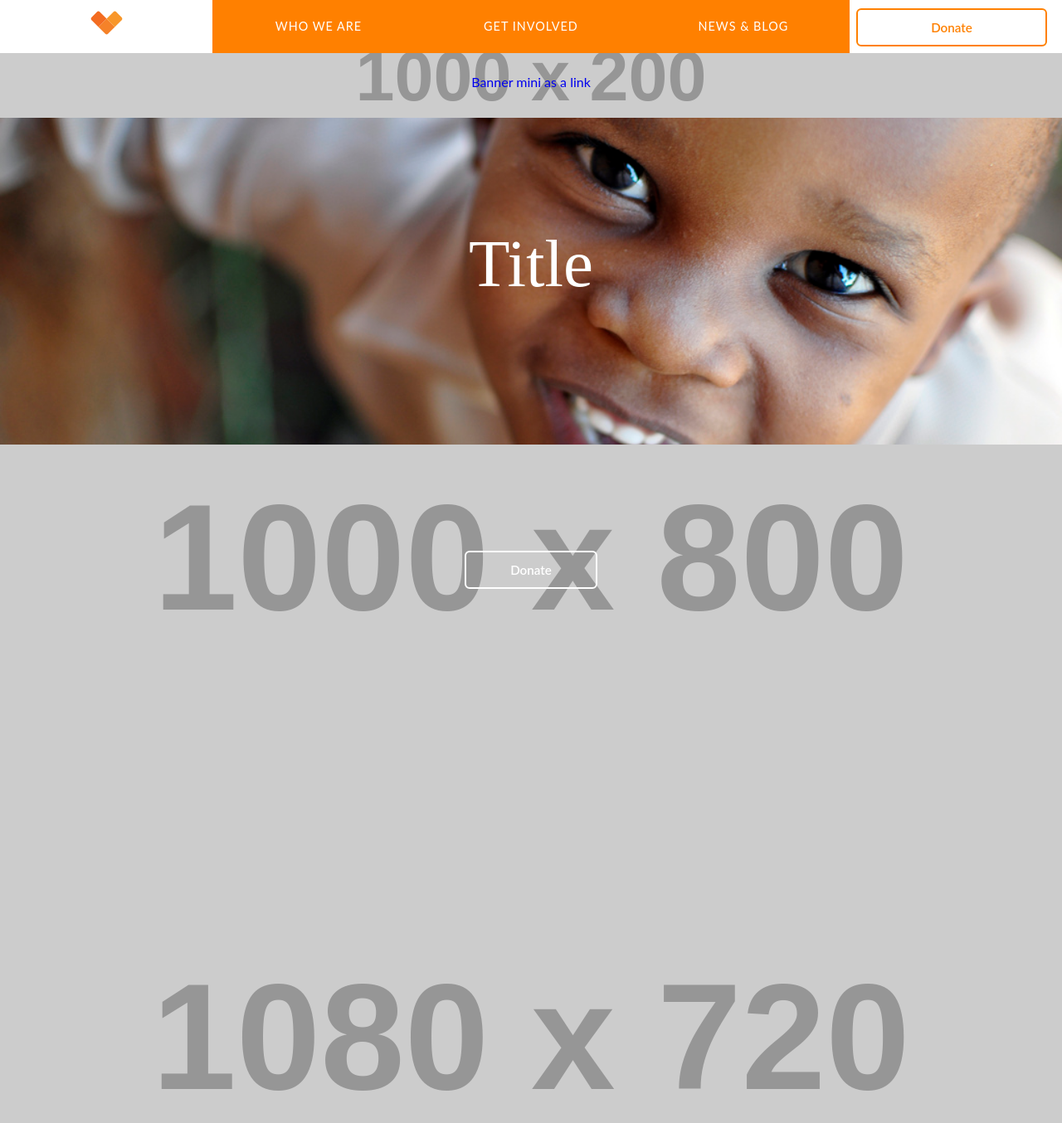
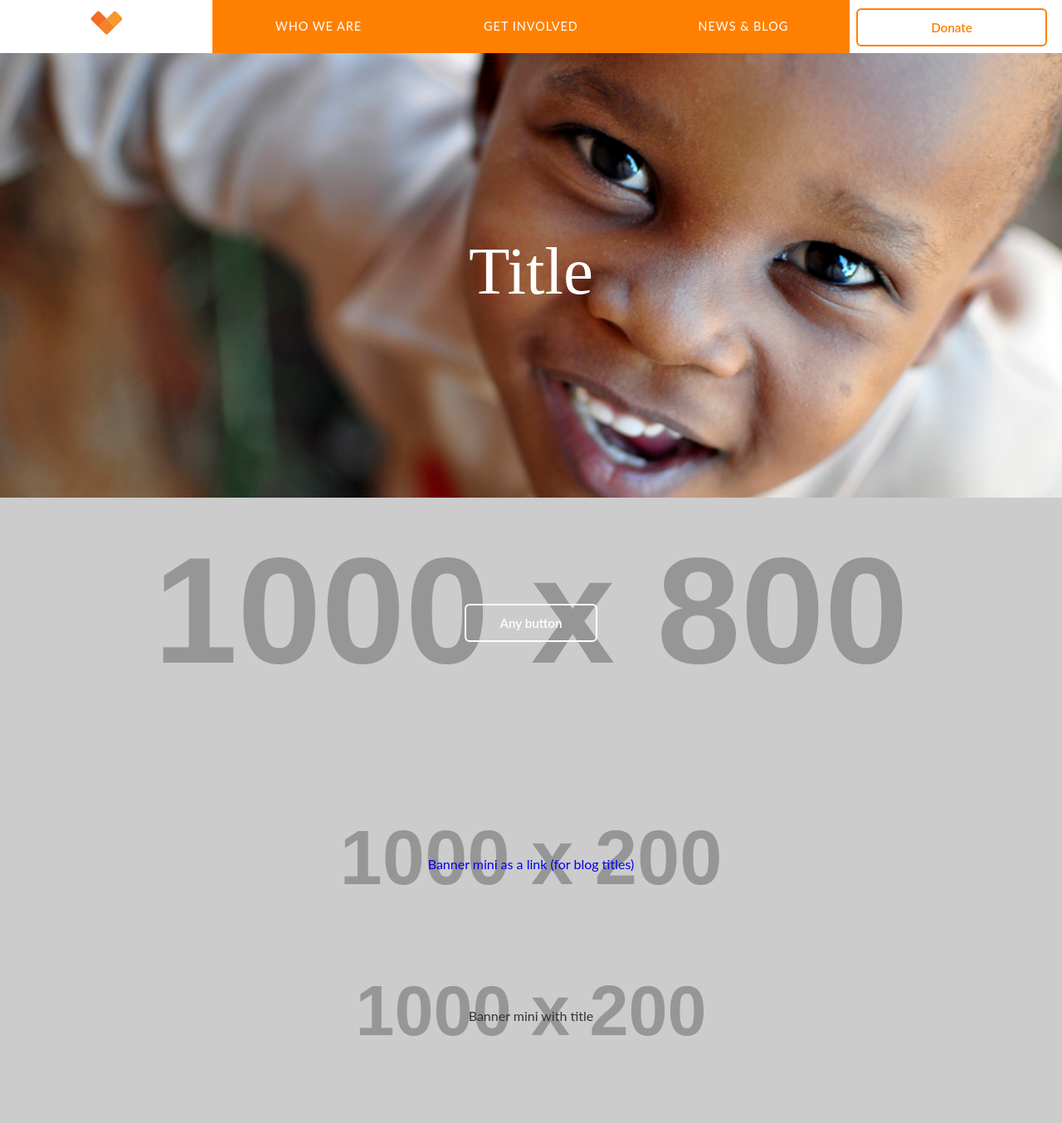
Before and after one commit to EvanAG/the-lunchbox-fund, a Jekyll site: the page built from structure.html, in a window 1280 px wide and 1400 px high. Shown: the top 1354 px of the window at 83% size. Built offline with Jekyll 4.4.1, drawn with Linux system fonts in a browser that asks for light colours; Markdown is read by kramdown in place of the engine named in the settings; some of the changed text lies outside the part shown.

Commit message:
feat(all): finished styling main content base

```diff
--- a/css/style.css
+++ b/css/style.css
@@ -688,6 +688,18 @@
 .light {
   font-weight: 300; }
 
+/* line 53, /Users/hasanyavuz91/Desktop/The Lunchbox Fund/the-lunchbox-fund/scss/components/typography */
+.inline-link {
+  text-decoration: none;
+  color: #ff8000;
+  border-bottom: 1px solid #ff8000;
+  transition: all 200ms linear;
+  -webkit-transition: all 200ms linear; }
+  /* line 7, /Users/hasanyavuz91/Desktop/The Lunchbox Fund/the-lunchbox-fund/scss/mixins */
+  .inline-link:hover {
+    color: #980d43;
+    border-bottom: 1px solid #980d43; }
+
 /* line 1, /Users/hasanyavuz91/Desktop/The Lunchbox Fund/the-lunchbox-fund/scss/components/header */
 .dd-menu {
   display: none; }
@@ -746,7 +758,7 @@
     cursor: pointer;
     outline: none;
     transition: all 0.3s; }
-    /* line 51, /Users/hasanyavuz91/Desktop/The Lunchbox Fund/the-lunchbox-fund/scss/mixins */
+    /* line 58, /Users/hasanyavuz91/Desktop/The Lunchbox Fund/the-lunchbox-fund/scss/mixins */
     .donate a:hover {
       background-color: #ff8000;
       color: #fff; }
@@ -876,7 +888,7 @@
       outline: none;
       transition: all 0.3s;
       width: 90%; }
-      /* line 51, /Users/hasanyavuz91/Desktop/The Lunchbox Fund/the-lunchbox-fund/scss/mixins */
+      /* line 58, /Users/hasanyavuz91/Desktop/The Lunchbox Fund/the-lunchbox-fund/scss/mixins */
       .donate a:hover {
         background-color: #ff8000;
         color: #fff; }
@@ -887,12 +899,19 @@
   width: 100%;
   background: #434244;
   color: white;
-  padding: 4rem; }
-  /* line 6, /Users/hasanyavuz91/Desktop/The Lunchbox Fund/the-lunchbox-fund/scss/components/footer */
+  padding: 4rem;
+  text-align: center; }
+  /* line 7, /Users/hasanyavuz91/Desktop/The Lunchbox Fund/the-lunchbox-fund/scss/components/footer */
   footer .quicklinks {
     list-style-type: none; }
 
-/* line 11, /Users/hasanyavuz91/Desktop/The Lunchbox Fund/the-lunchbox-fund/scss/components/footer */
+@media only screen and (min-width: 38em) {
+  /* line 14, /Users/hasanyavuz91/Desktop/The Lunchbox Fund/the-lunchbox-fund/scss/components/footer */
+  footer {
+    text-align: left; }
+ }
+
+/* line 20, /Users/hasanyavuz91/Desktop/The Lunchbox Fund/the-lunchbox-fund/scss/components/footer */
 .menu-buttons {
   font-size: 0.95em;
   display: block;
@@ -910,12 +929,12 @@
   cursor: pointer;
   outline: none;
   transition: all 0.3s; }
-  /* line 51, /Users/hasanyavuz91/Desktop/The Lunchbox Fund/the-lunchbox-fund/scss/mixins */
+  /* line 58, /Users/hasanyavuz91/Desktop/The Lunchbox Fund/the-lunchbox-fund/scss/mixins */
   .menu-buttons:hover {
     background-color: #fff;
     color: #fff; }
 
-/* line 15, /Users/hasanyavuz91/Desktop/The Lunchbox Fund/the-lunchbox-fund/scss/components/footer */
+/* line 24, /Users/hasanyavuz91/Desktop/The Lunchbox Fund/the-lunchbox-fund/scss/components/footer */
 .bottom-nav-title {
   text-transform: uppercase;
   font-size: 16px; }
@@ -926,49 +945,85 @@
   text-align: center;
   padding: 8rem 1rem;
   display: block; }
+  /* line 6, /Users/hasanyavuz91/Desktop/The Lunchbox Fund/the-lunchbox-fund/scss/components/banners */
+  .banner h1, .banner p {
+    margin: 0;
+    padding: 0; }
 
-/* line 8, /Users/hasanyavuz91/Desktop/The Lunchbox Fund/the-lunchbox-fund/scss/components/banners */
+/* line 11, /Users/hasanyavuz91/Desktop/The Lunchbox Fund/the-lunchbox-fund/scss/components/banners */
 .banner-mini {
-  padding: 2rem 1rem; }
+  padding: 2rem 1rem;
+  position: relative; }
+  /* line 14, /Users/hasanyavuz91/Desktop/The Lunchbox Fund/the-lunchbox-fund/scss/components/banners */
+  .banner-mini p {
+    margin: 0;
+    padding: 0; }
+
+/* line 19, /Users/hasanyavuz91/Desktop/The Lunchbox Fund/the-lunchbox-fund/scss/components/banners */
+.link-banner-mini {
+  padding: 2rem 1rem;
+  position: relative; }
+  /* line 22, /Users/hasanyavuz91/Desktop/The Lunchbox Fund/the-lunchbox-fund/scss/components/banners */
+  .link-banner-mini p {
+    margin: 0;
+    padding: 0; }
+
+/* line 27, /Users/hasanyavuz91/Desktop/The Lunchbox Fund/the-lunchbox-fund/scss/components/banners */
+.link-banner-mini:after {
+  content: '';
+  position: absolute;
+  top: 0;
+  bottom: 0;
+  left: 0;
+  right: 0;
+  opacity: 0;
+  background-color: red;
+  transition: all 200ms linear; }
+
+/* line 39, /Users/hasanyavuz91/Desktop/The Lunchbox Fund/the-lunchbox-fund/scss/components/banners */
+.link-banner-mini:hover:after {
+  opacity: 0.75; }
 
 @media only screen and (min-width: 38em) {
-  /* line 13, /Users/hasanyavuz91/Desktop/The Lunchbox Fund/the-lunchbox-fund/scss/components/banners */
+  /* line 44, /Users/hasanyavuz91/Desktop/The Lunchbox Fund/the-lunchbox-fund/scss/components/banners */
   .banner {
     padding: 8rem; }
 
-  /* line 17, /Users/hasanyavuz91/Desktop/The Lunchbox Fund/the-lunchbox-fund/scss/components/banners */
+  /* line 48, /Users/hasanyavuz91/Desktop/The Lunchbox Fund/the-lunchbox-fund/scss/components/banners */
   .banner-mini {
     padding: 2rem 5rem; }
  }
 
-/* line 22, /Users/hasanyavuz91/Desktop/The Lunchbox Fund/the-lunchbox-fund/scss/components/banners */
+/* line 53, /Users/hasanyavuz91/Desktop/The Lunchbox Fund/the-lunchbox-fund/scss/components/banners */
 .class-1 {
   background-image: url(http://placehold.it/1000x600);
   background-size: cover;
   background-position: center center;
   background-repeat: no-repeat; }
 
-/* line 26, /Users/hasanyavuz91/Desktop/The Lunchbox Fund/the-lunchbox-fund/scss/components/banners */
+/* line 57, /Users/hasanyavuz91/Desktop/The Lunchbox Fund/the-lunchbox-fund/scss/components/banners */
 .class-2 {
-  background-image: url(http://placehold.it/1000x200/f0f0f0);
+  background-image: url(http://placehold.it/1000x200/f0f0f0/f0f0f0);
   background-size: cover;
   background-position: center center;
   background-repeat: no-repeat; }
 
-/* line 30, /Users/hasanyavuz91/Desktop/The Lunchbox Fund/the-lunchbox-fund/scss/components/banners */
+/* line 61, /Users/hasanyavuz91/Desktop/The Lunchbox Fund/the-lunchbox-fund/scss/components/banners */
 .class-3 {
-  background-image: url(http://placehold.it/1000x800/4cc691/fff);
+  background-image: url(http://placehold.it/1000x800/4cc691/4cc691);
   background-size: cover;
   background-position: center center;
   background-repeat: no-repeat; }
 
-/* line 35, /Users/hasanyavuz91/Desktop/The Lunchbox Fund/the-lunchbox-fund/scss/components/banners */
+/* line 66, /Users/hasanyavuz91/Desktop/The Lunchbox Fund/the-lunchbox-fund/scss/components/banners */
 .african-child {
   background-image: url(../../images/african-baby.jpg);
   background-size: cover;
   background-position: center center;
-  background-repeat: no-repeat; }
-  /* line 37, /Users/hasanyavuz91/Desktop/The Lunchbox Fund/the-lunchbox-fund/scss/components/banners */
+  background-repeat: no-repeat;
+  padding: 14rem 0
+  /* this padding modifies the height of the banner */ }
+  /* line 69, /Users/hasanyavuz91/Desktop/The Lunchbox Fund/the-lunchbox-fund/scss/components/banners */
   .african-child h1 {
     color: #fff; }
 
@@ -1007,7 +1062,7 @@
   outline: none;
   transition: all 0.3s;
   max-width: 10rem; }
-  /* line 51, /Users/hasanyavuz91/Desktop/The Lunchbox Fund/the-lunchbox-fund/scss/mixins */
+  /* line 58, /Users/hasanyavuz91/Desktop/The Lunchbox Fund/the-lunchbox-fund/scss/mixins */
   .button:hover {
     background-color: #fff;
     color: #fff; }
@@ -1031,7 +1086,7 @@
   outline: none;
   transition: all 0.3s;
   max-width: 20rem; }
-  /* line 51, /Users/hasanyavuz91/Desktop/The Lunchbox Fund/the-lunchbox-fund/scss/mixins */
+  /* line 58, /Users/hasanyavuz91/Desktop/The Lunchbox Fund/the-lunchbox-fund/scss/mixins */
   .single-button:hover {
     background-color: #303030;
     color: #fff; }
@@ -1058,7 +1113,7 @@
     outline: none;
     transition: all 0.3s;
     max-width: 20rem; }
-    /* line 51, /Users/hasanyavuz91/Desktop/The Lunchbox Fund/the-lunchbox-fund/scss/mixins */
+    /* line 58, /Users/hasanyavuz91/Desktop/The Lunchbox Fund/the-lunchbox-fund/scss/mixins */
     .content .button:hover {
       background-color: #303030;
       color: #fff; }
@@ -1079,7 +1134,7 @@
  }
 
 /* line 54, /Users/hasanyavuz91/Desktop/The Lunchbox Fund/the-lunchbox-fund/scss/components/main */
-.video {
+.media {
   width: 100%;
   display: block; }
 
--- a/scss/components/_main.scss
+++ b/scss/components/_main.scss
@@ -51,7 +51,7 @@
     }
 }
 
-.video {
+.media {
     width: 100%;
     display: block;
 }
--- a/scss/components/_typography.scss
+++ b/scss/components/_typography.scss
@@ -49,3 +49,7 @@
 .light {
   font-weight: 300;
 }
+
+.inline-link {
+    @include linkreset($highlight, #980d43);
+}
--- a/structure.html
+++ b/structure.html
@@ -3,9 +3,6 @@
 ---
 
 <main>
-
-    <!-- Banner with title inside -->
-    <a class="banner banner-mini class-2" href="#">Banner mini as a link</a>
 
     <!-- Banner with title inside -->
     <div class="banner african-child">
@@ -14,11 +11,19 @@
 
     <!-- Banner with button link inside -->
     <div class="banner class-3">
-      <a class="button">Donate</a>
+      <a class="button">Any button</a>
     </div>
 
-    <!-- Video Box -->
-    <div class="video">
+    <!-- Link banner -->
+    <a class="banner link-banner-mini class-2" href="#">Banner mini as a link (for blog titles)</a>
+
+    <!-- Banner with title inside -->
+    <div class="banner banner-mini class-2" href="#">
+        <p>Banner mini with title</p>
+    </div>
+
+    <!-- Media Box -->
+    <div class="media">
         <img class="flex-img" src="http://placehold.it/1080x720">
     </div>
 
@@ -38,7 +43,7 @@
         <div class="grid">
             <div class="unit unit-xs-1 unit-s-1 unit-m-1-2 unit-l-1-2 gutter-1">
                 <h2 class="four center-align">sjrgbkjwebg</h2>
-                <p class="center-align">Lorem ipsum dolor sit amet, consectetur adipiscing elit. Sed posuere consectetur est at lobortis. Nullam quis risus eget urna mollis ornare vel eu leo. Vestibulum id ligula porta felis euismod semper. Etiam porta sem malesuada magna mollis euismod. Cras mattis consectetur purus sit amet fermentum. Vestibulum id ligula porta felis euismod semper.</p>
+                <p class="center-align">Lorem ipsum dolor sit amet, consectetur adipiscing elit. Sed posuere consectetur est at lobortis. Nullam <a class="inline-link" href="#">quis risus</a> eget urna mollis ornare vel eu leo. Vestibulum id ligula porta felis euismod semper. Etiam porta sem malesuada magna mollis euismod. Cras mattis consectetur purus sit amet fermentum. Vestibulum id ligula porta felis euismod semper.</p>
                 <a href="#" class="button">WORd link anything</a>
             </div>
             <div class="unit unit-xs-1 unit-s-1 unit-m-1-2 unit-l-1-2 gutter-2">
```
Also changed, not shown: scss/_mixins.scss (+9 -2 lines), scss/components/_banners.scss (+34 -2 lines), scss/components/_footer.scss (+10 -1 lines), css/style-dist.css.
